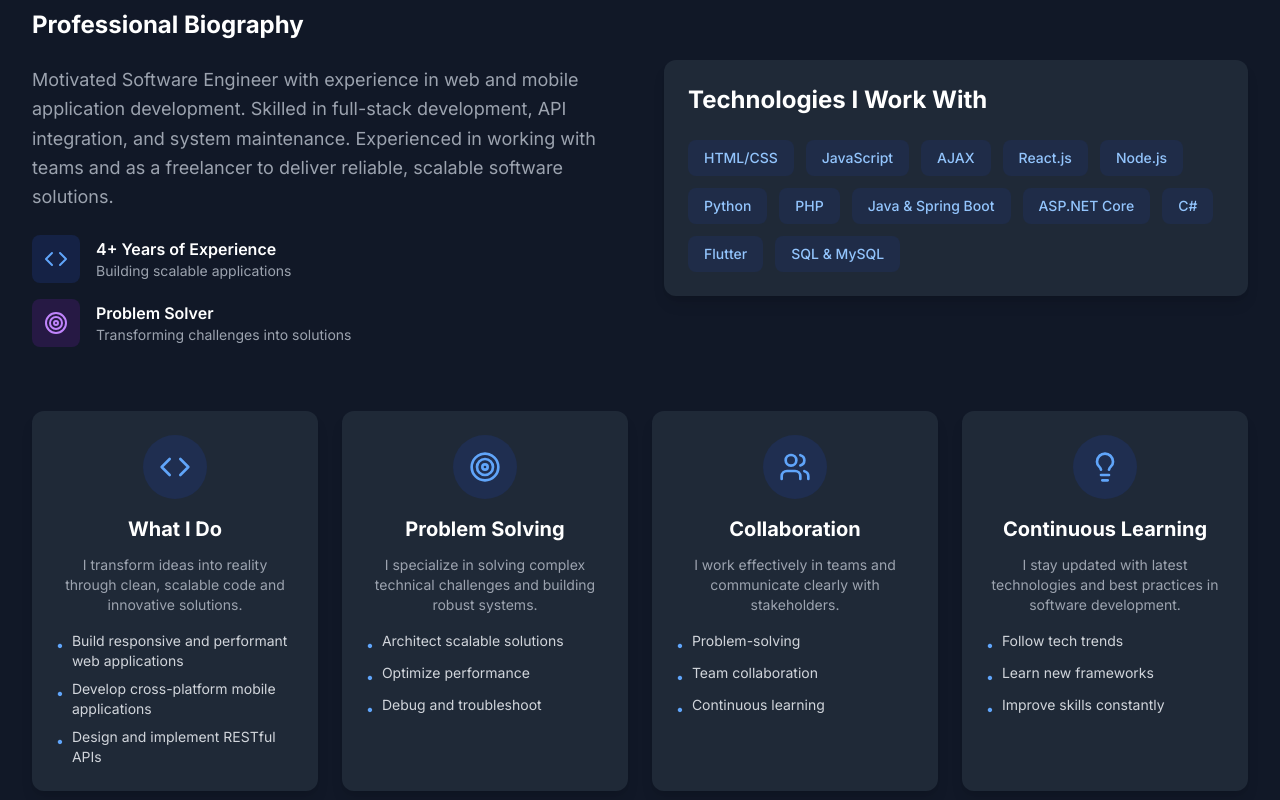
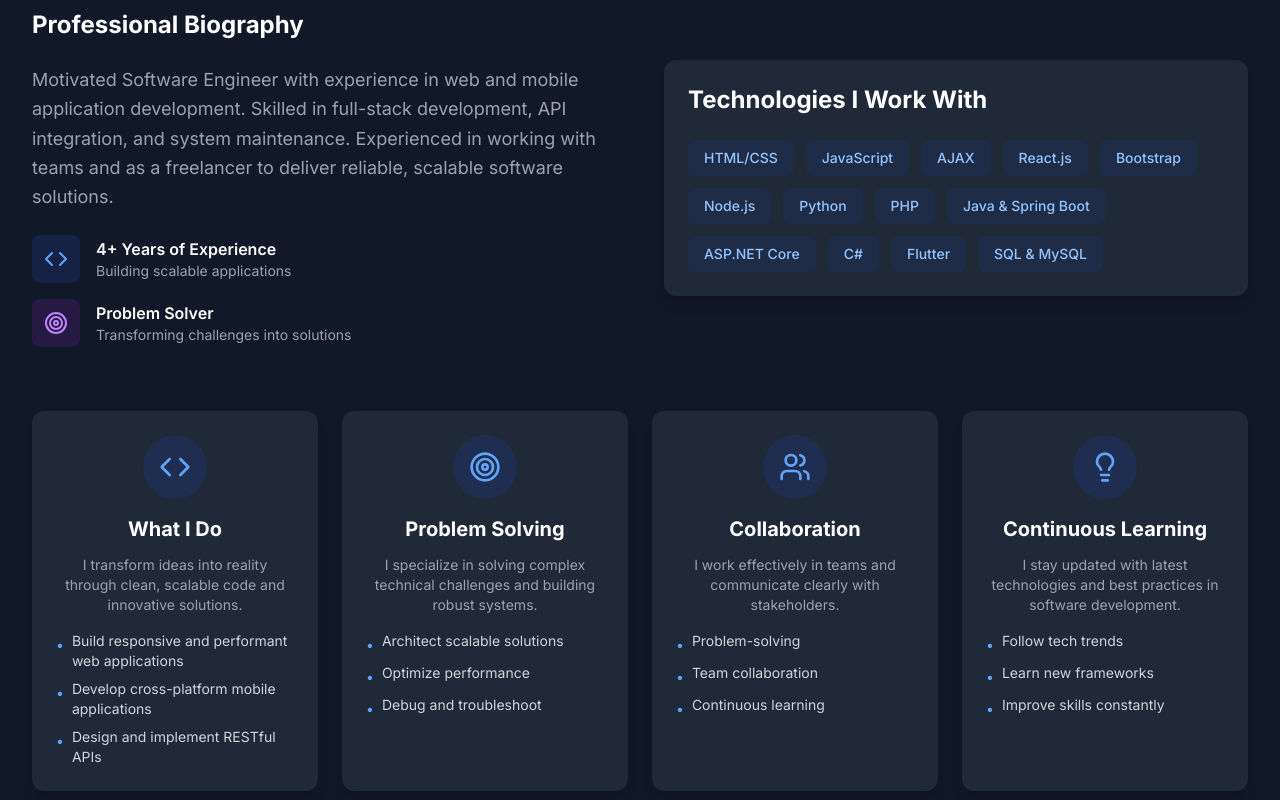
Before and after one commit to nuur2023/myprtifolio, a React (Vite) app: page / in a window 1280 px wide. Shown: the part 1071-1871 px from the top of the page. Built offline with nearby package versions, Linux system fonts and the light colour scheme; no server answers.

Commit message:
added new updated 1-12-2026

```diff
--- a/src/data/personalInfo.js
+++ b/src/data/personalInfo.js
@@ -32,6 +32,7 @@ export const personalInfo = {
     "JavaScript",
     "AJAX",
     "React.js",
+    "Bootstrap",
     "Node.js",
     "Python",
     "PHP",
```
